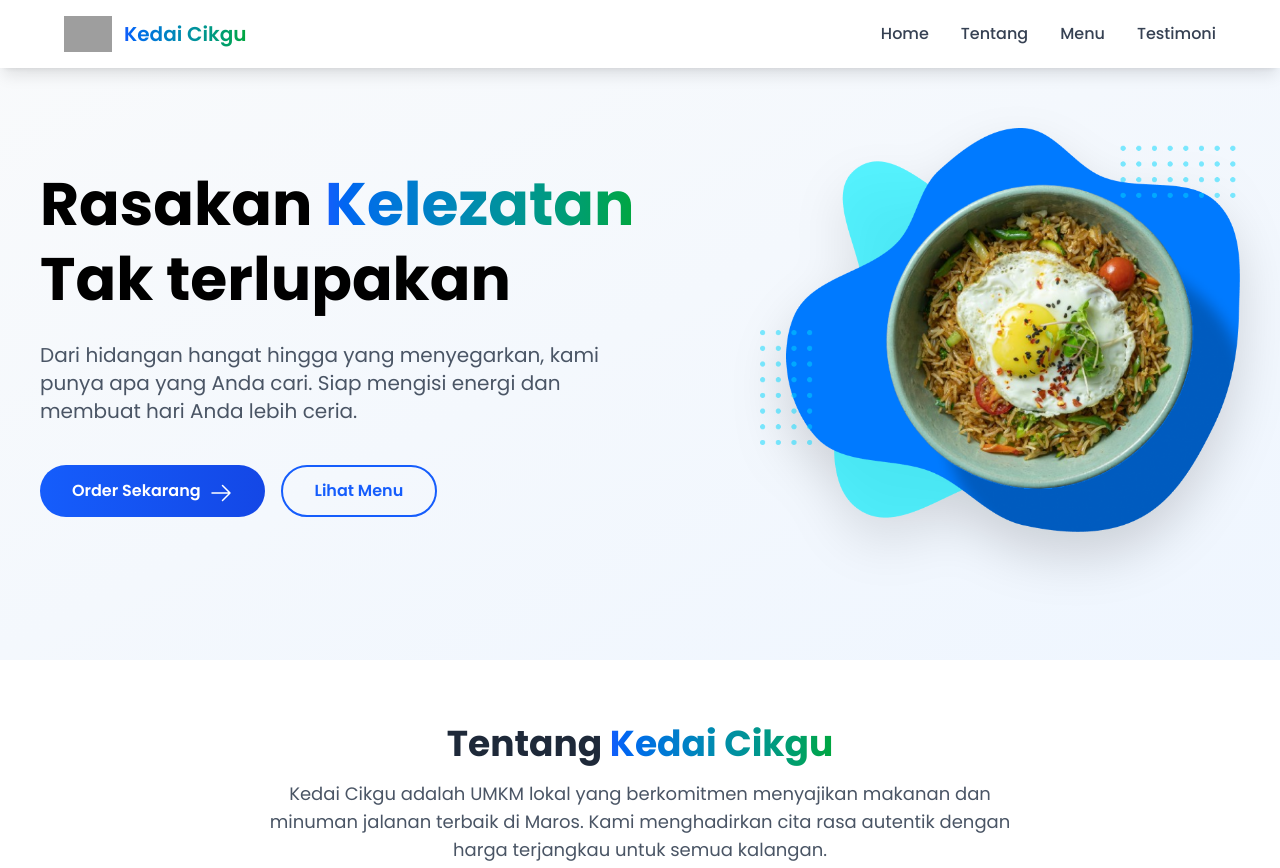
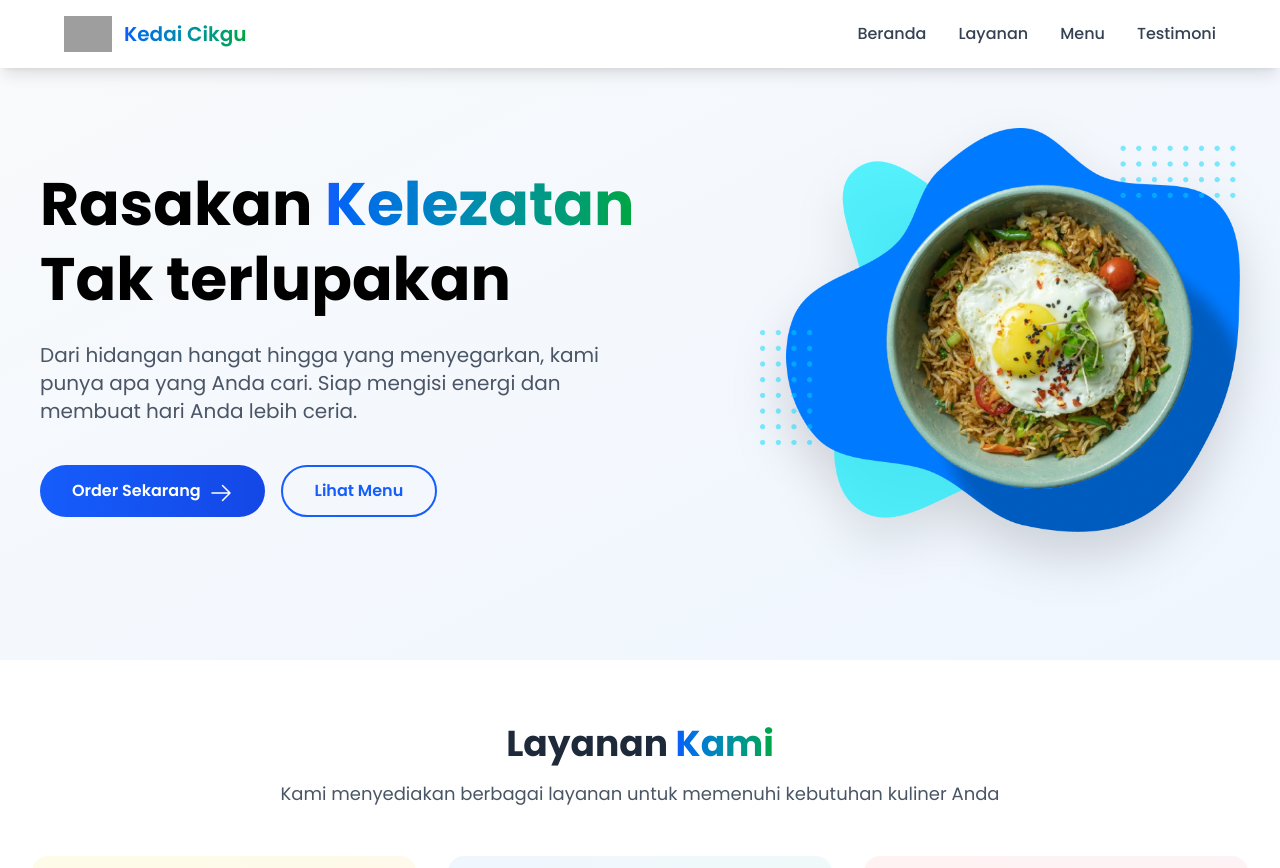
Before and after one commit to Nexyan07/kedaicikgu, a website: page index.html in a window 1280 px wide. Shown: the top 868 px of the page. Drawn offline with nearby package versions, Linux system fonts and the light colour scheme; grey boxes are pictures that could not be loaded.

Commit message:
ganti about ke layanan

```diff
--- a/index.html
+++ b/index.html
@@ -50,12 +50,12 @@
               <a href="#home"
                 @click="open = false"
                 class="block py-2 pr-4 pl-3 text-gray-700 rounded bg-primary-700 lg:bg-transparent lg:text-primary-700 lg:p-0"
-                aria-current="page">Home</a>
+                aria-current="page">Beranda</a>
             </li>
             <li>
-              <a href="#about"
+              <a href="#layanan"
                 @click="open = false"
-                class="block py-2 pr-4 pl-3 text-gray-700 border-b border-gray-100 hover:bg-gray-50 lg:hover:bg-transparent lg:border-0 lg:hover:text-primary-700 lg:p-0">Tentang</a>
+                class="block py-2 pr-4 pl-3 text-gray-700 border-b border-gray-100 hover:bg-gray-50 lg:hover:bg-transparent lg:border-0 lg:hover:text-primary-700 lg:p-0">Layanan</a>
             </li>
             <li>
               <a href="#menu"
@@ -107,17 +107,17 @@
     </div>
   </section>
 
-  <!-- About -->
-  <section id="about" class="py-16 bg-white">
+  <!-- Layanan -->
+  <section id="layanan" class="py-16 bg-white">
     <div class="max-w-7xl mx-auto px-4 sm:px-6 lg:px-8">
       <div class="text-center mb-12">
         <h2 class="text-3xl lg:text-4xl font-bold text-gray-800 mb-4">
-          Tentang <span class="text-transparent bg-clip-text bg-gradient-to-r from-blue-600 to-green-600">Kedai
-            Cikgu</span>
+          Layanan <span class="text-transparent bg-clip-text bg-gradient-to-r from-blue-600 to-green-600">Kami</span>
         </h2>
         <p class="text-lg text-gray-600 max-w-3xl mx-auto">
-          Kedai Cikgu adalah UMKM lokal yang berkomitmen menyajikan makanan dan minuman jalanan
-          terbaik di Maros. Kami menghadirkan cita rasa autentik dengan harga terjangkau untuk semua kalangan.
+          <!-- Kedai Cikgu adalah UMKM lokal yang berkomitmen menyajikan makanan dan minuman jalanan
+          terbaik di Maros. Kami menghadirkan cita rasa autentik dengan harga terjangkau untuk semua kalangan. -->
+          Kami menyediakan berbagai layanan untuk memenuhi kebutuhan kuliner Anda
         </p>
       </div>
 
```
Also changed, not shown: src/output.css.
